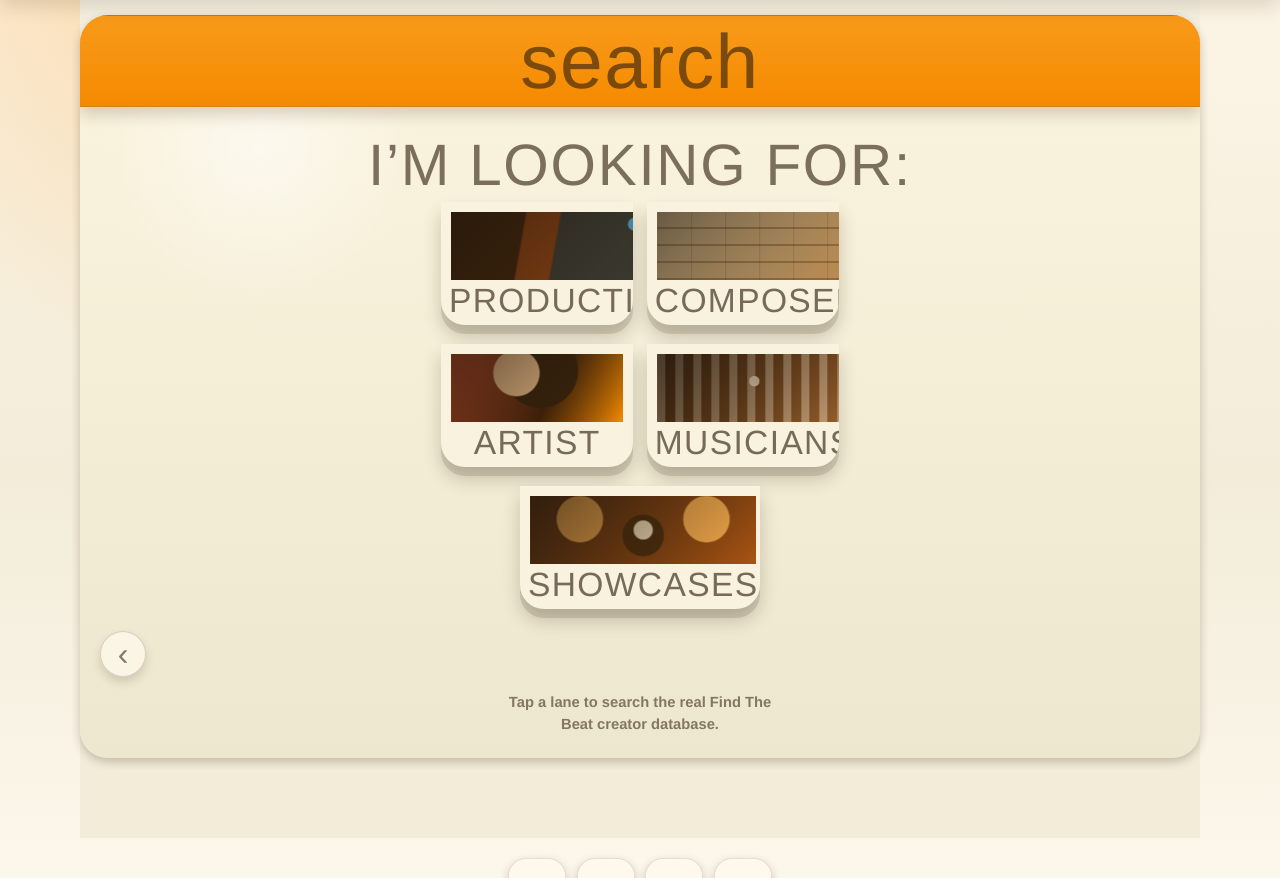
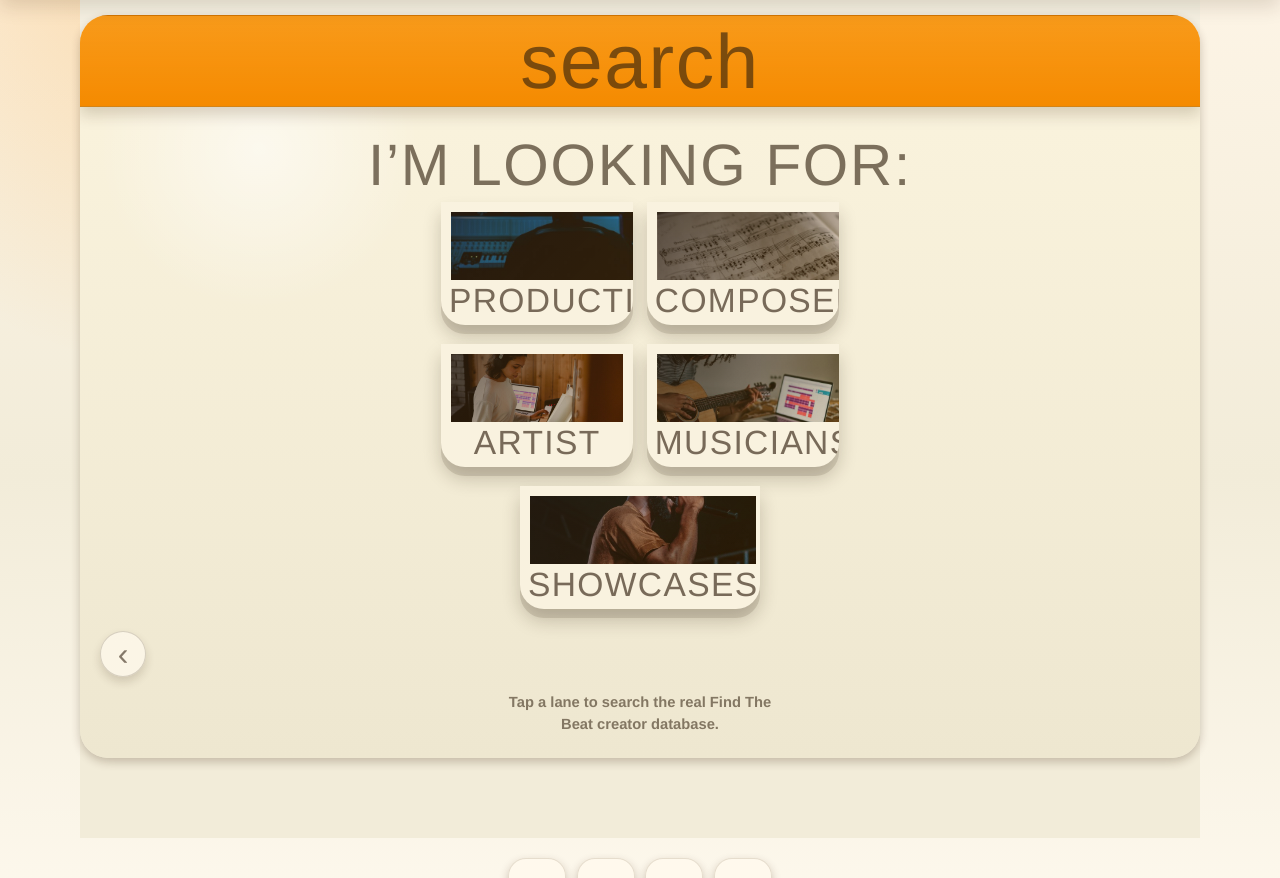
Before and after one commit to shayreneabee/find-the-beat, a Flask app: page /search in a window 1280 px wide. Shown: the part 119-997 px from the top of the page. Run offline with Flask 3, Linux system fonts and the light colour scheme; data comes from the database, SQL or seed files in the repository; some libraries are stand-ins or nearby versions.

Commit message:
Add Find The Beat category thumbnails

```diff
--- a/templates/search.html
+++ b/templates/search.html
@@ -102,34 +102,23 @@
   }
 
   .search-category-tile.production { --tile-art:
-    radial-gradient(circle at 78% 18%, #32b2ff 0 0.35rem, transparent 0.45rem),
-    linear-gradient(100deg, #20120a 0 30%, #803815 31% 44%, #1b2f3d 45% 100%);
+    url("{{ url_for('static', filename='images/find-the-beat/producer.jpg') }}");
   }
 
   .search-category-tile.composers { --tile-art:
-    repeating-linear-gradient(0deg, rgba(47, 30, 13, 0.34) 0 2px, transparent 2px 17px),
-    repeating-linear-gradient(90deg, rgba(47, 30, 13, 0.18) 0 1px, transparent 1px 34px),
-    linear-gradient(135deg, #fff4cf, #b98a56);
+    url("{{ url_for('static', filename='images/find-the-beat/composer.jpg') }}");
   }
 
   .search-category-tile.artists { --tile-art:
-    radial-gradient(circle at 38% 28%, #f5cfa8 0 1.4rem, transparent 1.5rem),
-    radial-gradient(circle at 52% 24%, #17100d 0 2.3rem, transparent 2.4rem),
-    linear-gradient(115deg, #d14a30, #23100a 58%, #f58a00);
+    url("{{ url_for('static', filename='images/find-the-beat/artist.jpg') }}");
   }
 
   .search-category-tile.musicians { --tile-art:
-    radial-gradient(circle at 50% 40%, rgba(255, 250, 238, 0.9) 0 0.3rem, transparent 0.35rem),
-    repeating-linear-gradient(90deg, rgba(255, 250, 238, 0.45) 0 8px, transparent 8px 18px),
-    linear-gradient(135deg, #27170d, #8a5a36);
+    url("{{ url_for('static', filename='images/find-the-beat/musician.jpg') }}");
   }
 
   .search-category-tile.showcases { --tile-art:
-    radial-gradient(circle at 50% 50%, #f9f2df 0 0.55rem, transparent 0.65rem),
-    radial-gradient(circle at 50% 58%, #2f1e0d 0 1.25rem, transparent 1.35rem),
-    radial-gradient(circle at 22% 34%, #f7b35a 0 1.4rem, transparent 1.5rem),
-    radial-gradient(circle at 78% 34%, #f7b35a 0 1.4rem, transparent 1.5rem),
-    linear-gradient(135deg, #3a2011, #9b4a16);
+    url("{{ url_for('static', filename='images/find-the-beat/showcase.jpg') }}");
   }
 
   .search-category-tile strong {
```
Also changed, not shown: static/images/find-the-beat/artist.jpg (added), static/images/find-the-beat/composer.jpg (added), static/images/find-the-beat/musician.jpg (added), static/images/find-the-beat/producer.jpg (added), static/images/find-the-beat/showcase.jpg (added).
